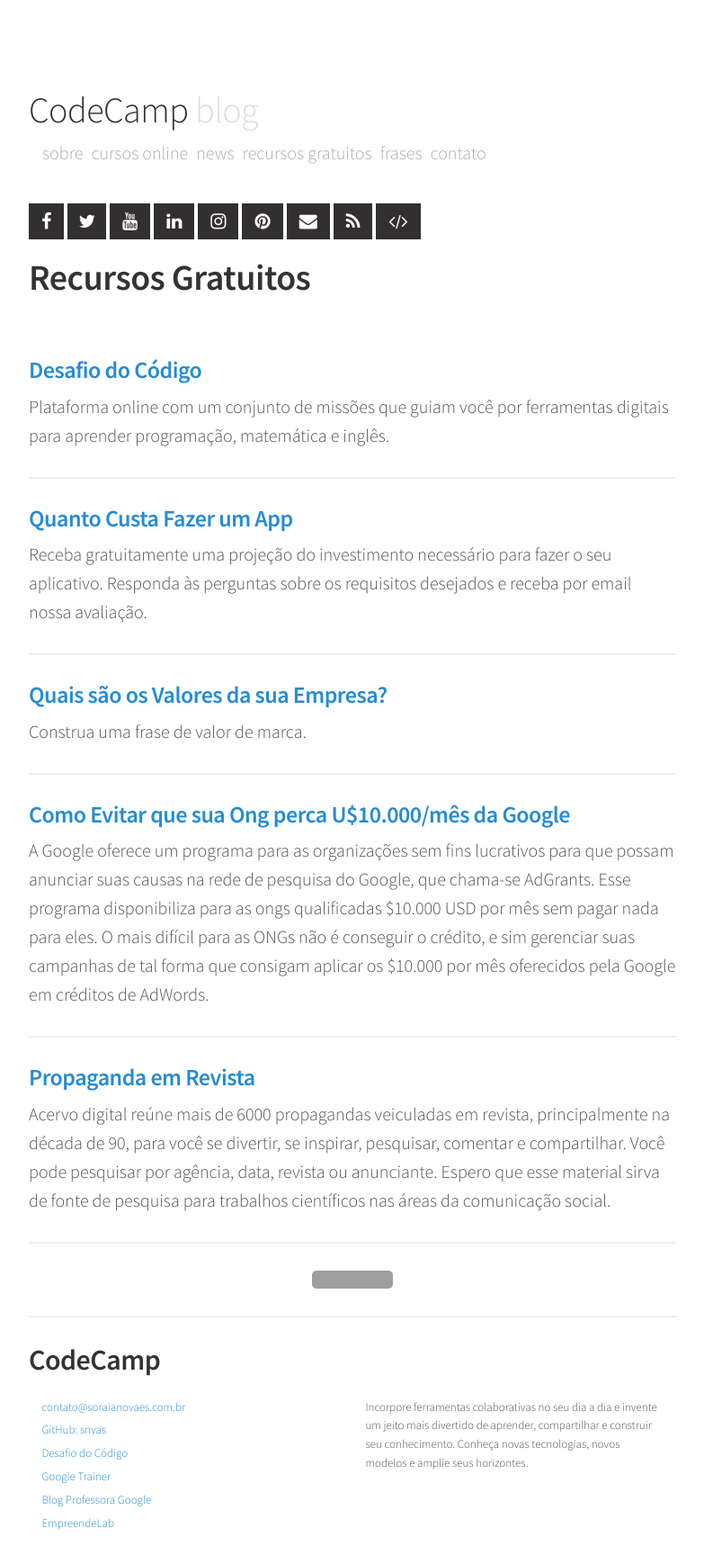
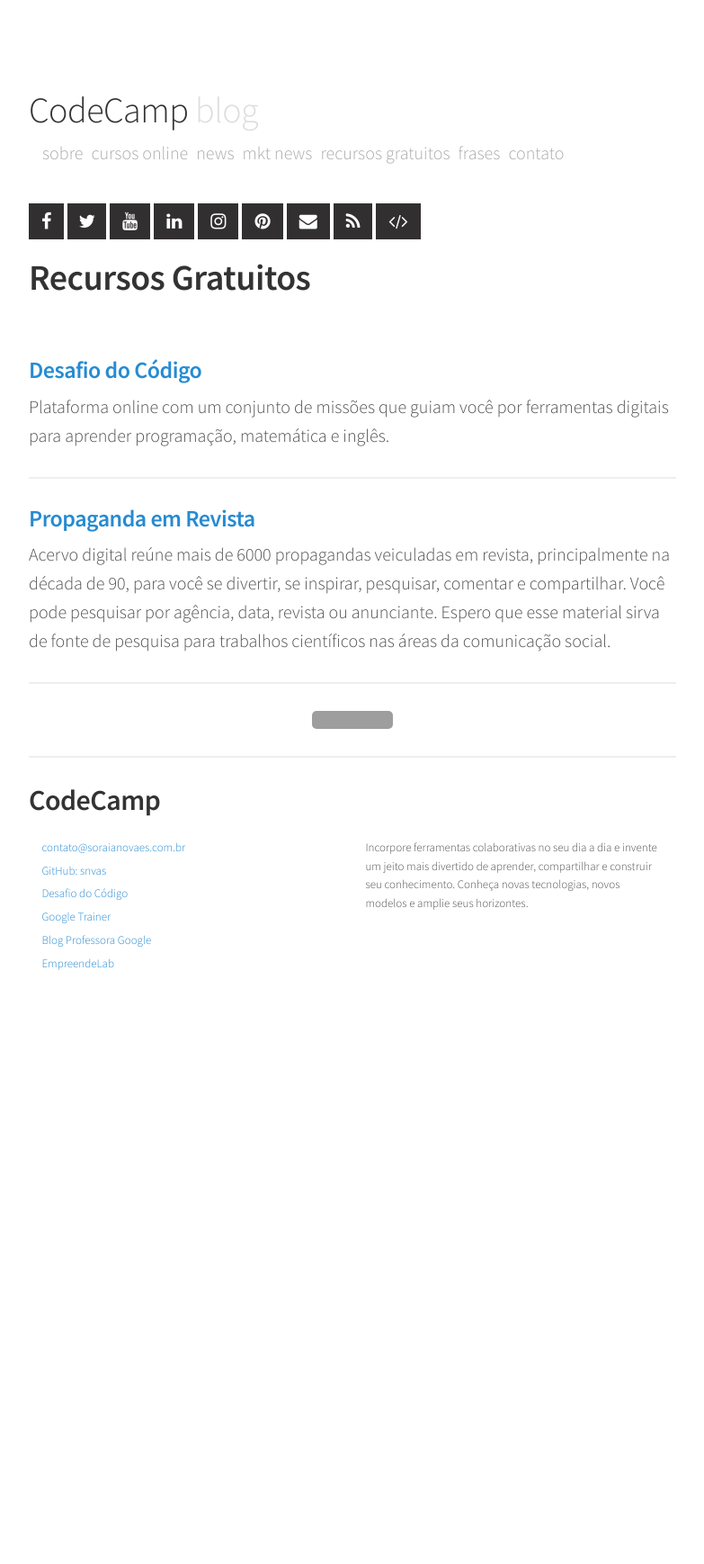
Before and after one commit to snvas/snvas.github.io, a Jekyll site: the page built from work.md, in a window 1280 px wide. Shown: the whole page at 90% size, without its empty margins (248-1031 px from the left). Built offline with Jekyll 4.4.1, drawn with Linux system fonts in a browser that asks for light colours; nearby versions of some CDN libraries; after the commit the page ends 1116 px from its top, so only the background shows below that; grey boxes are pictures that could not be loaded.

Commit message:
mkt news

```diff
--- a/work.md
+++ b/work.md
@@ -12,23 +12,6 @@
 
 <hr/>
 
-### [Quanto Custa Fazer um App](http://soraianovaes.com.br/vcnagoogle/quantocustaapp.html){:target="_blank"}
-
-Receba gratuitamente uma projeção do investimento necessário para fazer o seu aplicativo. Responda às perguntas sobre os requisitos desejados e receba por email nossa avaliação.
-
-<hr/>
-
-### [Quais são os Valores da sua Empresa?](../quais-sao-os-valores)
-
-Construa uma frase de valor de marca.
-
-<hr/>
-
-### [Como Evitar que sua Ong perca U$10.000/mês da Google](http://ctm.org.br/ebook/adgrants.php){:target="_blank"}
-
-A Google oferece um programa para as organizações sem fins lucrativos para que possam anunciar suas causas na rede de pesquisa do Google, que chama-se AdGrants. Esse programa disponibiliza para as ongs qualificadas $10.000 USD por mês sem pagar nada para eles.  O mais difícil para as ONGs não é conseguir o crédito, e sim gerenciar suas campanhas de tal forma que consigam aplicar os $10.000 por mês oferecidos pela Google em créditos de AdWords.
-
-<hr/>
 
 ### [Propaganda em Revista](http://propagandaemrevista.com.br/){:target="_blank"}
 
```
Also changed, not shown: other parts of work.md (+1 -1 lines), contact.md (+1 -1 lines), frases.md (+1 -1 lines), marketing.md (added, +70 -0 lines).
